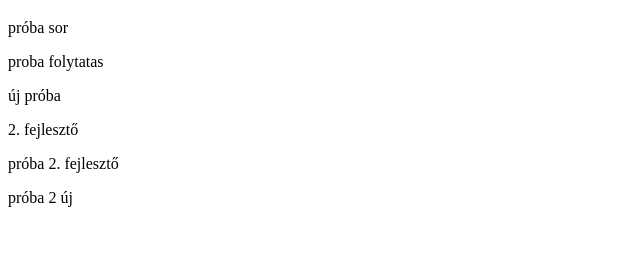
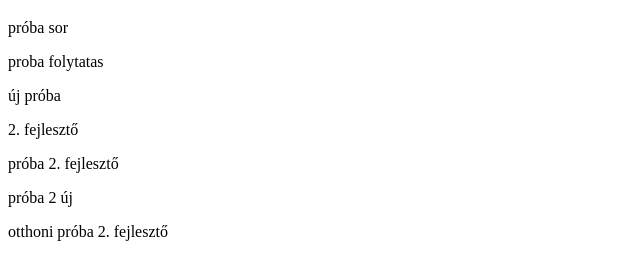
Before and after one commit to SzaboDanielCkik/CkikProba, a plain HTML site: page index.html in a window 1280 px wide. Shown: the part 61-340 px from the top of the page, without its empty margins (0-640 px from the left). Drawn offline with Linux system fonts and the light colour scheme.

Commit message:
otthoni 2. fejlesztő

```diff
--- a/index.html
+++ b/index.html
@@ -12,6 +12,7 @@
     <p>2. fejlesztő</p>
     <p>próba 2. fejlesztő</p>
     <p>próba 2 új</p>
+    <p>otthoni próba 2. fejlesztő</p>
 
 </body>
 </html>
```
